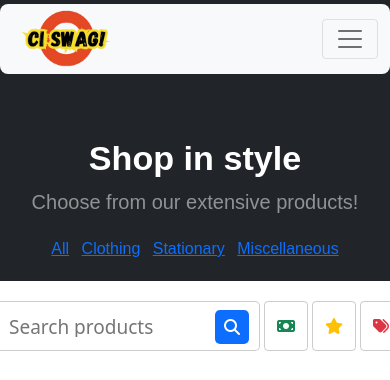
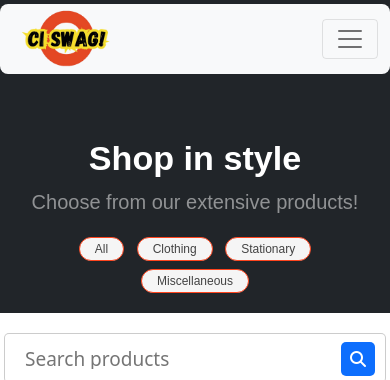
Before and after one commit to Noah-Samawi/ci-swag, a Django app: page /products/ in a window 390 px wide. Shown: the top 380 px of the page. Run offline with Django 3.2, Linux system fonts and the light colour scheme; data comes from the database, SQL or seed files in the repository; parts of the project's set-up code (start-up, migrations or seed data) failed here and were passed over; some libraries are stand-ins or nearby versions.

Commit message:
Improve widget and searchbar styling #25

```diff
--- a/static/css/base.css
+++ b/static/css/base.css
@@ -163,3 +163,33 @@ body {
 .search-icon:hover {
   color: #fff !important;
 }
+
+/* WIDGETS */
+
+.widget-list-inline li a {
+  padding: 2px 15px;
+  border: 1px solid var(--primary-orange);
+  border-radius: 30px;
+  display: block;
+  color: #434343;
+  background-color: whitesmoke;
+  transition: 300ms;
+  text-decoration: none;
+}
+
+.widget-list-inline li a:hover {
+  background: var(--primary-orange);
+  color: white;
+}
+
+/* MEDIA QUERIES */
+
+@media screen and (max-width: 576px) {
+  .search-container {
+    flex-wrap: wrap;
+  }
+
+  .widget-list-inline li a {
+    font-size: 12px;
+  }
+}
```
